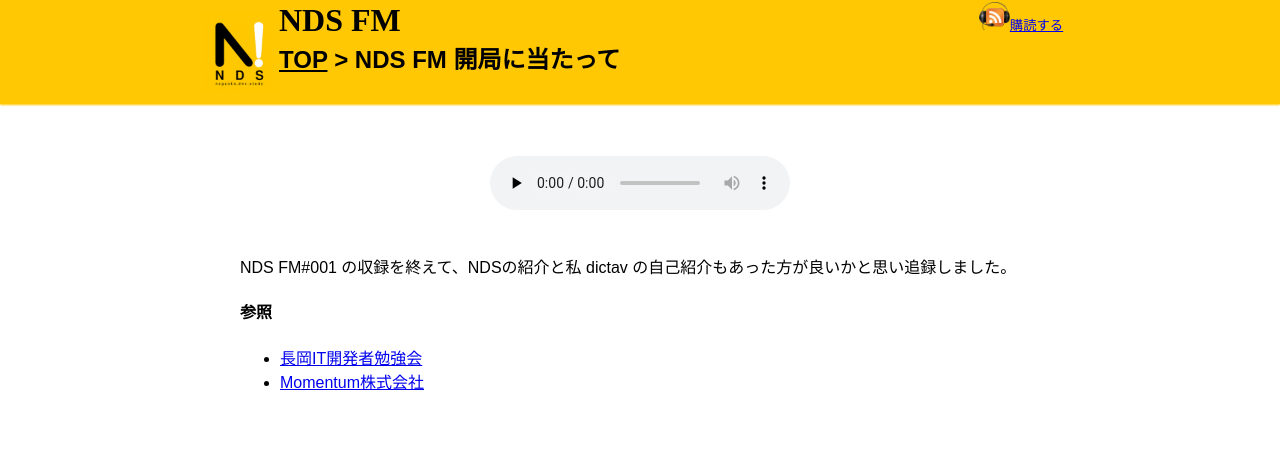
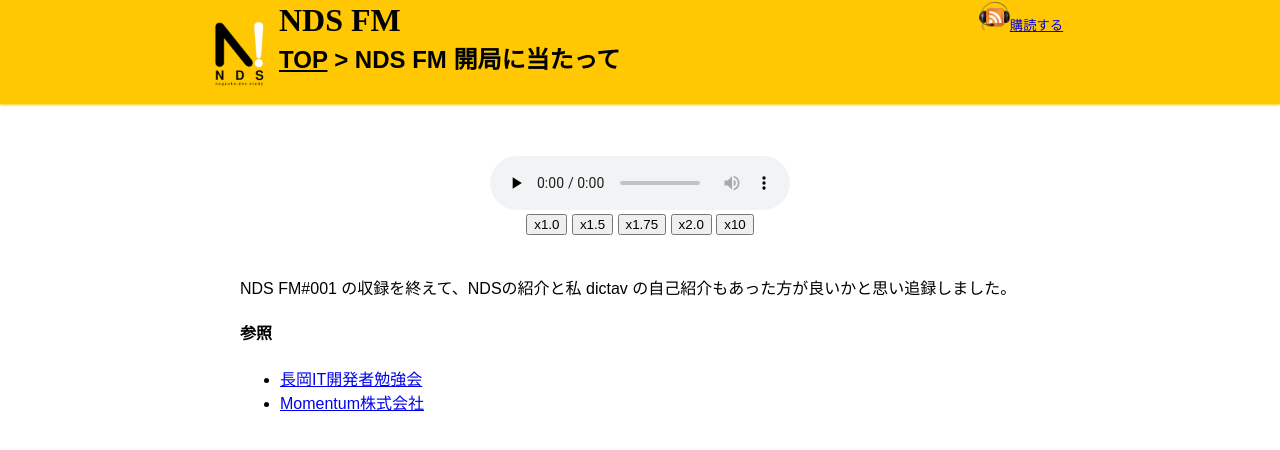
Before and after one commit to NagaokaDevelopersStudy/ndsfm, a Jekyll site: the page built from docs/_posts/2018-07-07-000.md, in a window 1280 px wide. Shown: the top 450 px of the page. Built offline with Jekyll 4.4.1, drawn with Linux system fonts in a browser that asks for light colours; some web fonts are replaced.

Commit message:
improve ndsfm player to change playback rate

```diff
--- a/docs/_layouts/post.html
+++ b/docs/_layouts/post.html
@@ -23,9 +23,17 @@
 
 <div class="content">
   <section class="podcast">
-    <audio controls preload="none">
+    <audio id="player" controls preload="none">
       <source src="https://storage.googleapis.com/ndsfm/ndsfm_{{page.title}}.mp3" type="audio/mp3">
     </audio>
+    <div>
+      <button id="rate1.0">x1.0</button>
+      <button id="rate1.5">x1.5</button>
+      <button id="rate1.75">x1.75</button>
+      <button id="rate2.0">x2.0</button>
+      <button id="rate10">x10</button>
+    </div>
+    <script src="js/player.js"></script>
   </section>
 
   {% include post_text.html post=page %}
--- /dev/null
+++ b/docs/js/player.js
@@ -0,0 +1,37 @@
+(function(){
+  var player = document.getElementById('player');
+  if(!player) {
+    return;
+  }
+
+  document.getElementById('rate1.0').addEventListener('click', function(){
+    console.log('1.0');
+    player.defaultPlaybackRate = 1.0;
+    player.playbackRate = 1.0;
+  });
+
+  document.getElementById('rate1.5').addEventListener('click', function(){
+    console.log('x1.5');
+    player.defaultPlaybackRate = 1.5;
+    player.playbackRate = 1.5;
+  });
+
+  document.getElementById('rate1.75').addEventListener('click', function(){
+    console.log('x1.75');
+    player.defaultPlaybackRate = 1.75;
+    player.playbackRate = 1.75;
+  });
+
+  document.getElementById('rate2.0').addEventListener('click', function(){
+    console.log('x2.0');
+    player.defaultPlaybackRate = 2.0;
+    player.playbackRate = 2.0;
+  });
+
+  document.getElementById('rate10').addEventListener('click', function(){
+    console.log('x10');
+    player.defaultPlaybackRate = 10;
+    player.playbackRate = 10;
+  });
+
+})();
```
